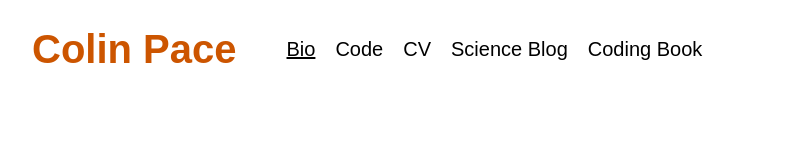
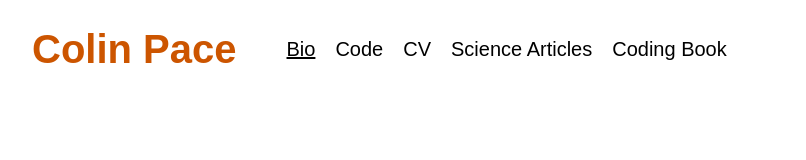
Before and after one commit to Colin-Pace/Portfolio, a React (Create React App) app: page / in a window 1280 px wide. Shown: the top 160 px of the page, without its empty margins (233-1039 px from the left). Built offline with nearby package versions, Linux system fonts and the light colour scheme.

Commit message:
textual edit to cv page and navigation links

```diff
--- a/src/App.js
+++ b/src/App.js
@@ -55,7 +55,7 @@ function App() {
             target="_blank"
             id = "blogLink"
             className = 'navTitle'
-          >Science Blog</a>
+          >Science Articles</a>
           <a
           className = 'navTitle'
           href="https://colin-pace.github.io/AlgorithmsAndPrograms/static/media/aap.33df4dc1ef27def7ed4e.pdf"
--- a/src/Resume.js
+++ b/src/Resume.js
@@ -199,7 +199,7 @@ function Resume() {
         <ul>
           <li className = 'stemItem'>Professional roles as a GIS Analyst and a Research Engineering Scientist</li>
 
-          <li className = 'stemItem'><a className = 'milestone' id = 'mediumLink' href = "https://medium.com/@colinpace1987" target="_blank">My Medium blog</a> about the natural sciences</li>
+          <li className = 'stemItem'><a className = 'milestone' id = 'mediumLink' href = "https://medium.com/@colinpace1987" target="_blank">My Medium articles</a> about the natural sciences</li>
 
           <li className = 'stemItem'><a href="https://colin-pace.github.io/AlgorithmsAndPrograms/static/media/aap.33df4dc1ef27def7ed4e.pdf" target="_blank" className = 'milestone' id = "bookLink">Algorithms and Programs</a>, a book I wrote about coding</li>
 
```
